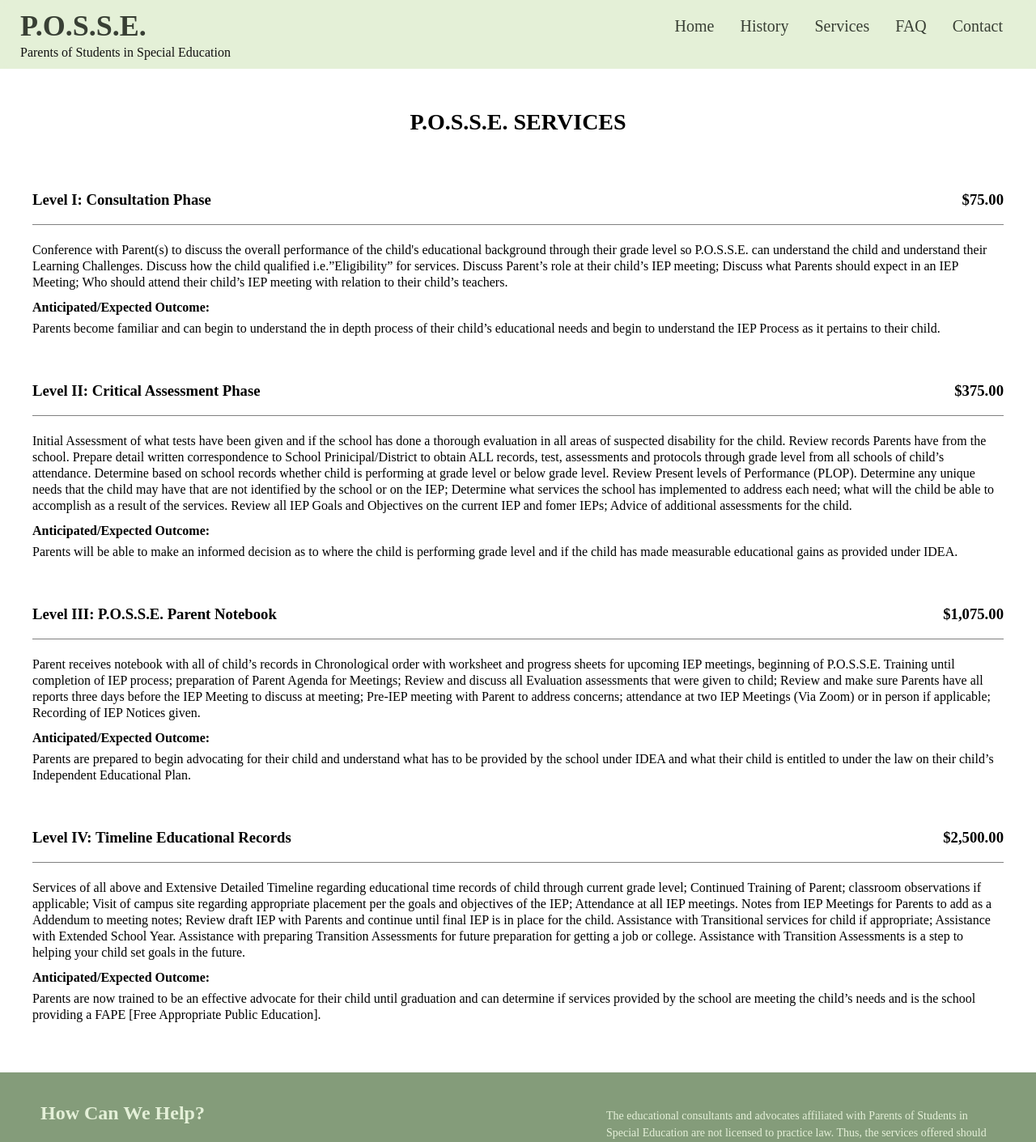
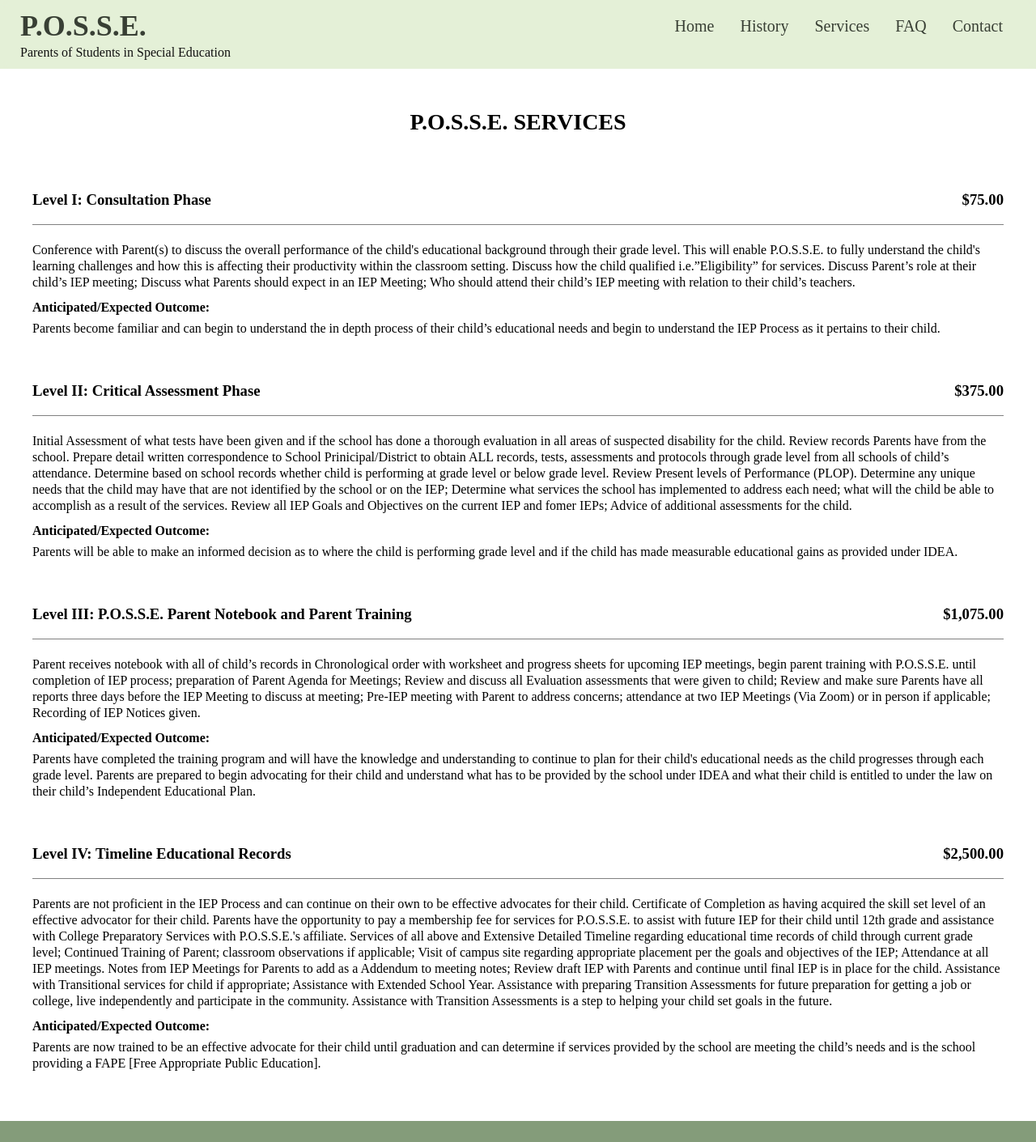
Before and after one commit to devNroses/p.o.s.s.e, a Nuxt app: page /services in a window 1280 px wide. Shown: the top 1411 px of the page at 81% size. Built offline with nearby package versions, Linux system fonts and the light colour scheme.

Commit message:
bulk refactor of content

```diff
--- a/pages/history.vue
+++ b/pages/history.vue
@@ -43,20 +43,19 @@
           A Learning Disability does not define our children. It is a term used
           under I.D.E.A. [Individuals with Disabilities Education Act] With the
           appropriate support, intervention and remediation children with
-          learning challenges can achieve success in school.
+          learning challenges will achieve success in school.
         </p>
         <p>
-          One of the terms used for learning Disabilities are reffered to as
-          "Hidden Disabilities". Invisible Disability, or Hidden Disability, is
-          an umbrella term that captures a whole spectrum of hidden disabilities
-          or challenges that are primarily neurological in nature. Invisible
-          disability, or hidden disability are defined as disabilities that are
-          not immediately apparent. Some children with visual or auditory
-          disabilities who do not wear glasses or hearing aids, may not be
-          obviously disabled. A child that appears intelligent; however, the
-          child is unable to demonstrate the skill level expected from a child
-          of a similar age, may have a hidden disability or invisible
-          disability.
+          Hidden Disabilities is a term referring to a child that appears
+          intelligent; however, the child is unable to demonstrate the skill
+          level expected from a child of a similar age. Invisible Disability, or
+          Hidden Disability, is an umbrella term that captures a whole spectrum
+          of hidden disabilities or challenges that are primarily neurological
+          in nature. Invisible disability, or hidden disability are defined as
+          disabilities that are not immediately apparent. A child that appears
+          intelligent; however, the child is unable to demonstrate the skill
+          level expected from a child of a similar age, may have a hidden
+          disability or invisible disability.
         </p>
         <p>
           Various learning challenges include: Dyscalculia affects a child's
@@ -69,7 +68,7 @@
           Comprehension Deficit affects a child's understanding of what they are
           reading or of spoken language.. Dyspraxia is a neurological (or
           brain-based) disorder that impacts a child’s ability relating to gross
-          motor skills and motor planning and coordination.
+          motor skills, motor planning and coordination.
         </p>
         <p>
           ADHD [Attention-Deficit Hyperactivity Disorder] is a treatable,
--- a/pages/services.vue
+++ b/pages/services.vue
@@ -3,9 +3,7 @@
     <Nav />
     <div class="services-wrapper">
       <div class="services-intro">
-        <h2 class="pageTitle">
-          P.O.S.S.E. Services
-        </h2>
+        <h2 class="pageTitle">P.O.S.S.E. Services</h2>
       </div>
       <div class="levelUp-wrapper">
         <div class="levelUp-price">
@@ -15,16 +13,15 @@
 
         <p>
           Conference with Parent(s) to discuss the overall performance of the
-          child's educational background through their grade level so P.O.S.S.E.
-          can understand the child and understand their Learning Challenges.
-          Discuss how the child qualified i.e.”Eligibility” for services.
-          Discuss Parent’s role at their child’s IEP meeting; Discuss what
-          Parents should expect in an IEP Meeting; Who should attend their
+          child's educational background through their grade level. This will
+          enable P.O.S.S.E. to fully understand the child's learning challenges
+          and how this is affecting their productivity within the classroom
+          setting. Discuss how the child qualified i.e.”Eligibility” for
+          services. Discuss Parent’s role at their child’s IEP meeting; Discuss
+          what Parents should expect in an IEP Meeting; Who should attend their
           child’s IEP meeting with relation to their child’s teachers.
         </p>
-        <h4>
-          Anticipated/Expected Outcome:
-        </h4>
+        <h4>Anticipated/Expected Outcome:</h4>
         <p>
           Parents become familiar and can begin to understand the in depth
           process of their child’s educational needs and begin to understand the
@@ -43,7 +40,7 @@
           done a thorough evaluation in all areas of suspected disability for
           the child. Review records Parents have from the school. Prepare detail
           written correspondence to School Prinicipal/District to obtain ALL
-          records, test, assessments and protocols through grade level from all
+          records, tests, assessments and protocols through grade level from all
           schools of child’s attendance. Determine based on school records
           whether child is performing at grade level or below grade level.
           Review Present levels of Performance (PLOP). Determine any unique
@@ -55,9 +52,7 @@
           child.
         </p>
 
-        <h4>
-          Anticipated/Expected Outcome:
-        </h4>
+        <h4>Anticipated/Expected Outcome:</h4>
         <p>
           Parents will be able to make an informed decision as to where the
           child is performing grade level and if the child has made measurable
@@ -67,14 +62,14 @@
 
       <div class="levelUp-wrapper">
         <div class="levelUp-price">
-          <h3>Level III: P.O.S.S.E. Parent Notebook</h3>
+          <h3>Level III: P.O.S.S.E. Parent Notebook and Parent Training</h3>
           <h3>$1,075.00</h3>
         </div>
 
         <p>
           Parent receives notebook with all of child’s records in Chronological
           order with worksheet and progress sheets for upcoming IEP meetings,
-          beginning of P.O.S.S.E. Training until completion of IEP process;
+          begin parent training with P.O.S.S.E. until completion of IEP process;
           preparation of Parent Agenda for Meetings; Review and discuss all
           Evaluation assessments that were given to child; Review and make sure
           Parents have all reports three days before the IEP Meeting to discuss
@@ -83,10 +78,11 @@
           Recording of IEP Notices given.
         </p>
 
-        <h4>
-          Anticipated/Expected Outcome:
-        </h4>
+        <h4>Anticipated/Expected Outcome:</h4>
         <p>
+          Parents have completed the training program and will have the
+          knowledge and understanding to continue to plan for their child's
+          educational needs as the child progresses through each grade level.
           Parents are prepared to begin advocating for their child and
           understand what has to be provided by the school under IDEA and what
           their child is entitled to under the law on their child’s Independent
@@ -101,23 +97,29 @@
         </div>
 
         <p>
-          Services of all above and Extensive Detailed Timeline regarding
-          educational time records of child through current grade level;
-          Continued Training of Parent; classroom observations if applicable;
-          Visit of campus site regarding appropriate placement per the goals and
-          objectives of the IEP; Attendance at all IEP meetings. Notes from IEP
-          Meetings for Parents to add as a Addendum to meeting notes; Review
-          draft IEP with Parents and continue until final IEP is in place for
-          the child. Assistance with Transitional services for child if
-          appropriate; Assistance with Extended School Year. Assistance with
-          preparing Transition Assessments for future preparation for getting a
-          job or college. Assistance with Transition Assessments is a step to
-          helping your child set goals in the future.
+          Parents are not proficient in the IEP Process and can continue on
+          their own to be effective advocates for their child. Certificate of
+          Completion as having acquired the skill set level of an effective
+          advocator for their child. Parents have the opportunity to pay a
+          membership fee for services for P.O.S.S.E. to assist with future IEP
+          for their child until 12th grade and assistance with College
+          Preparatory Services with P.O.S.S.E.'s affiliate. Services of all
+          above and Extensive Detailed Timeline regarding educational time
+          records of child through current grade level; Continued Training of
+          Parent; classroom observations if applicable; Visit of campus site
+          regarding appropriate placement per the goals and objectives of the
+          IEP; Attendance at all IEP meetings. Notes from IEP Meetings for
+          Parents to add as a Addendum to meeting notes; Review draft IEP with
+          Parents and continue until final IEP is in place for the child.
+          Assistance with Transitional services for child if appropriate;
+          Assistance with Extended School Year. Assistance with preparing
+          Transition Assessments for future preparation for getting a job or
+          college, live independently and participate in the community.
+          Assistance with Transition Assessments is a step to helping your child
+          set goals in the future.
         </p>
 
-        <h4>
-          Anticipated/Expected Outcome:
-        </h4>
+        <h4>Anticipated/Expected Outcome:</h4>
         <p>
           Parents are now trained to be an effective advocate for their child
           until graduation and can determine if services provided by the school
```
Also changed, not shown: pages/faq.vue (+36 -22 lines).
